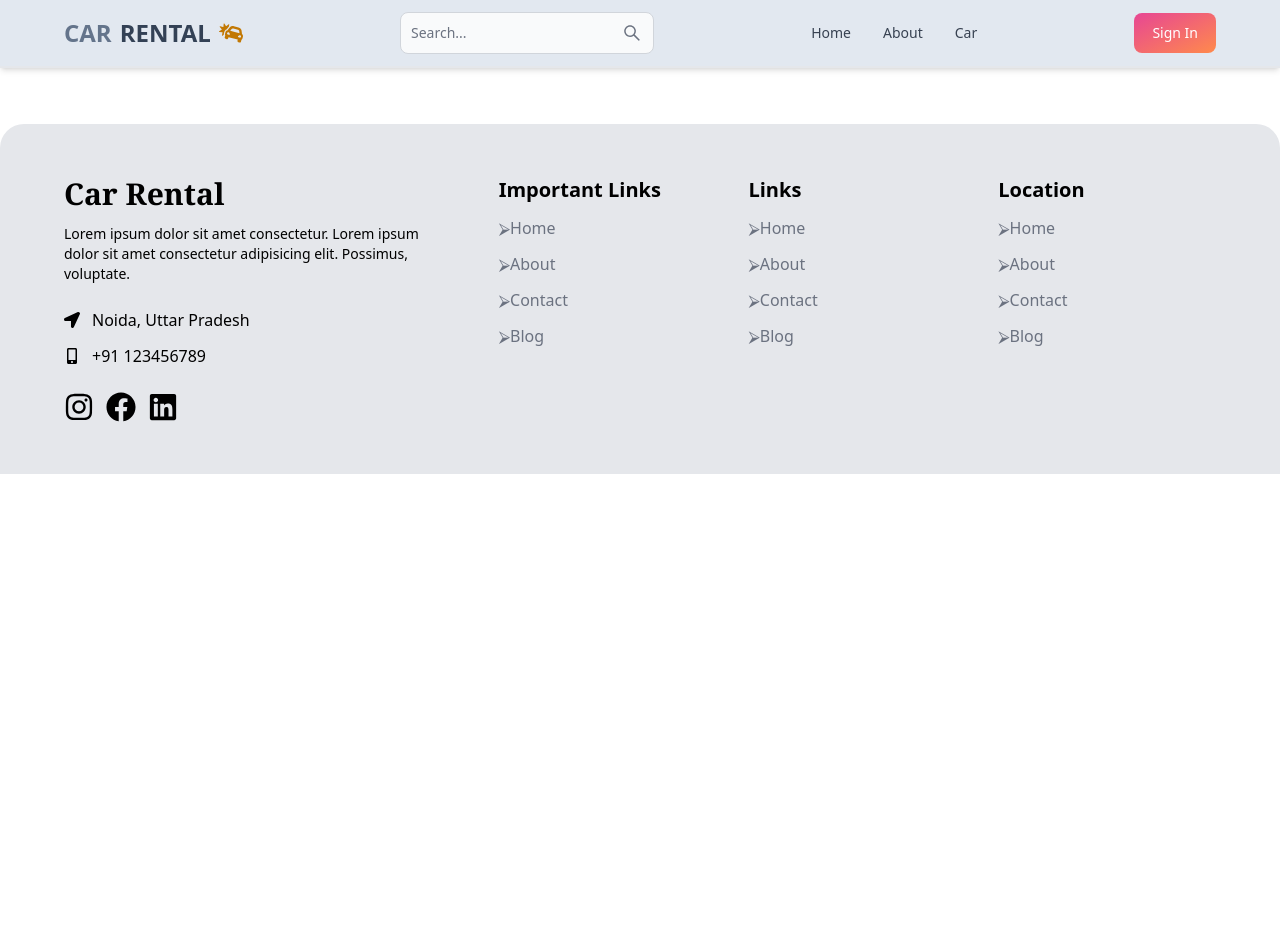
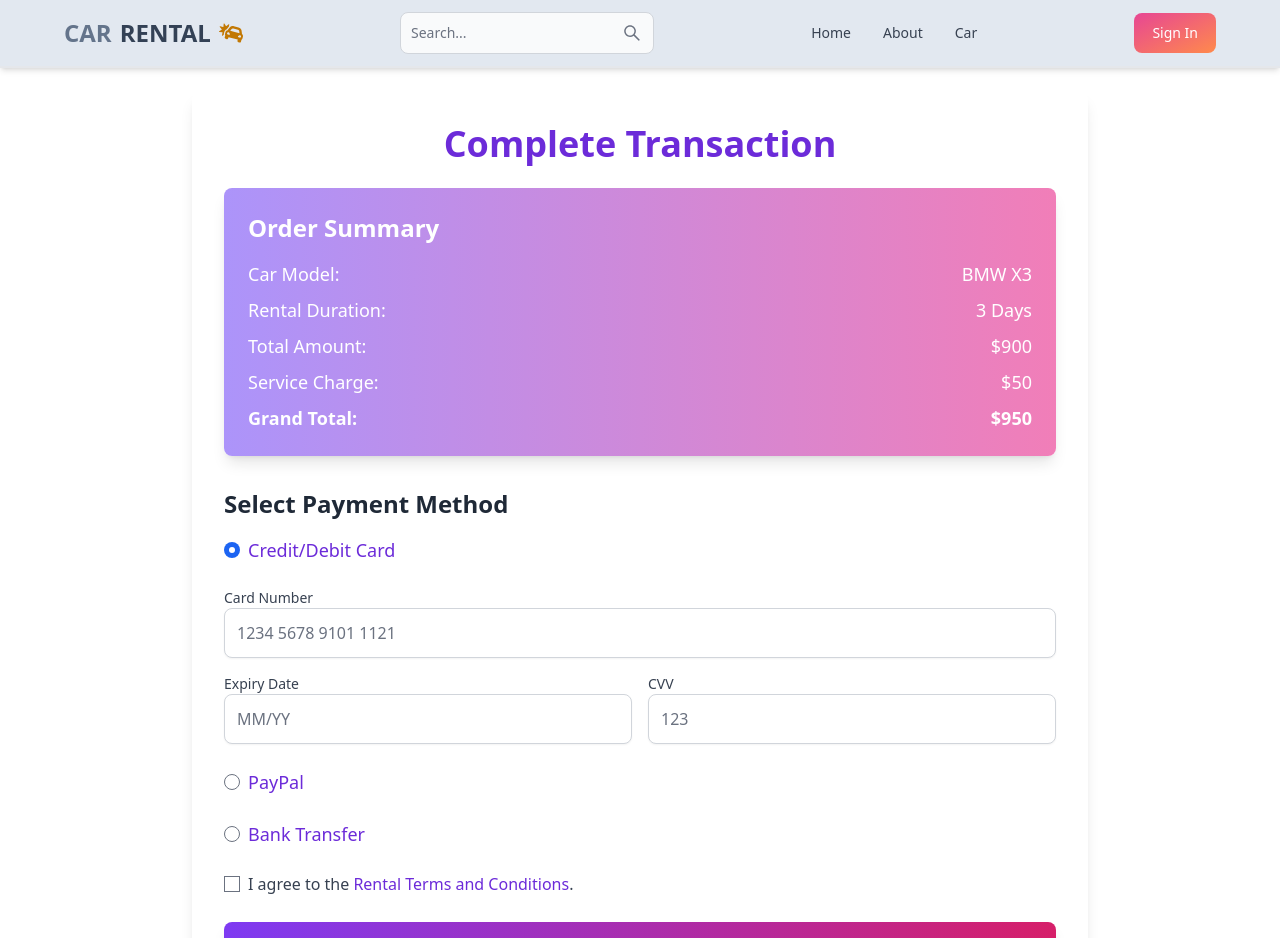
Before and after one commit to caokhanh1/Car-Rental, a React (Vite) app in the folder client/: page /payment in a window 1280 px wide. Shown: the top 938 px of the page. Before the commit the page ends 800 px from the top, so only its background shows below. Built offline with nearby package versions, Linux system fonts and the light colour scheme.

Commit message:
payment UI/khanh

```diff
--- a/client/src/App.jsx
+++ b/client/src/App.jsx
@@ -14,6 +14,7 @@ import Dashboard from "./pages/Dashboard";
 import ForgotPassword from "./pages/ForgotPassword";
 import ResetPassword from "./components/ResetPassword";
 import AdminPrivateRoute from "./components/AdminPrivateRoute";
+import PaymentPage from "./pages/PaymentPage";
 
 export default function App() {
   return (
@@ -33,7 +34,7 @@ export default function App() {
         <Route element={<AdminPrivateRoute />}>
         <Route path="/dashboard" element={<Dashboard />} />
         </Route>
-
+        <Route path="/payment" element={<PaymentPage/>} />
         <Route path="/reset" element={<ResetPassword />} />
         <Route path="/register-car" element={<CarRentalRegistration />} />
         <Route path="/booking" element={<Booking />} />
--- a/client/src/components/BookCar/BookingPage.jsx
+++ b/client/src/components/BookCar/BookingPage.jsx
@@ -1,122 +1,129 @@
+import { Link } from "react-router-dom";
 import car1 from "../../assets/car1.png";
 
 const BookingPage = () => {
   return (
-    <div className="max-w-7xl mx-auto p-6 mt-10">
-      <div className="flex flex-col lg:flex-row lg:space-x-8">
+    <div className="max-w-7xl mx-auto p-6 mt-10 space-y-12">
+      {/* Image and Booking Form Section */}
+      <div className="flex flex-col lg:flex-row lg:space-x-8 space-y-8 lg:space-y-0">
+        {/* Car Image */}
         <div className="flex-1">
-          <img src={car1} alt="Car" className="w-full h-auto rounded-lg mb-4" />
-
+          <img
+            src={car1}
+            alt="Car"
+            className="w-full h-auto rounded-xl shadow-lg transition-transform hover:scale-105 duration-300"
+          />
         </div>
 
         {/* Booking Form */}
-        <div className="bg-white p-6 rounded-lg shadow-lg flex-1 lg:max-w-sm mt-8 lg:mt-0">
-          <h2 className="text-2xl font-semibold mb-4">Book Now</h2>
-          <form className="space-y-4">
+        <div className="bg-white p-8 rounded-xl shadow-xl flex-1 lg:max-w-sm border border-gray-200">
+          <h2 className="text-3xl font-bold mb-6 text-gray-800">Book Now</h2>
+          <form className="space-y-6">
             <div>
-              <label className="block text-sm font-medium mb-1">
+              <label className="block text-sm font-medium mb-2 text-gray-700">
                 Full Name
               </label>
               <input
                 type="text"
                 placeholder="Write Your Name Here"
-                className="w-full border border-gray-300 p-2 rounded-lg"
+                className="w-full border-2 border-gray-300 p-3 rounded-lg focus:ring-2 focus:ring-yellow-500 focus:border-yellow-500"
               />
             </div>
             <div>
-              <label className="block text-sm font-medium mb-1">Address</label>
+              <label className="block text-sm font-medium mb-2 text-gray-700">
+                Address
+              </label>
               <input
-                type="email"
+                type="text"
                 placeholder="Write Your Address Here"
-                className="w-full border border-gray-300 p-2 rounded-lg"
+                className="w-full border-2 border-gray-300 p-3 rounded-lg focus:ring-2 focus:ring-yellow-500 focus:border-yellow-500"
               />
             </div>
-
-            <div>
-              <label className="block text-sm font-medium mb-1">
+            <div className="flex space-x-4">
+              <div className="w-1/2">
+                <label className="block text-sm font-medium mb-2 text-gray-700">
                   Pick-up Date
                 </label>
                 <input
                   type="date"
-                className="w-full border border-gray-300 p-2 rounded-lg"
+                  className="w-full border-2 border-gray-300 p-3 rounded-lg focus:ring-2 focus:ring-yellow-500 focus:border-yellow-500"
                 />
               </div>
-
-            <div>
-              <label className="block text-sm font-medium mb-1">
+              <div className="w-1/2">
+                <label className="block text-sm font-medium mb-2 text-gray-700">
                   Returning Date
                 </label>
                 <input
                   type="date"
-                className="w-full border border-gray-300 p-2 rounded-lg"
+                  className="w-full border-2 border-gray-300 p-3 rounded-lg focus:ring-2 focus:ring-yellow-500 focus:border-yellow-500"
                 />
               </div>
-
+            </div>
             <div>
-              <label className="block text-sm font-medium mb-1">
+              <label className="block text-sm font-medium mb-2 text-gray-700">
                 Your Message
               </label>
               <textarea
                 placeholder="Write Your Message Here"
-                className="w-full border border-gray-300 p-2 rounded-lg"
+                className="w-full border-2 border-gray-300 p-3 rounded-lg focus:ring-2 focus:ring-yellow-500 focus:border-yellow-500"
+                rows="4"
               ></textarea>
             </div>
-            <button className="w-full bg-black text-white py-2 rounded-lg">
-              Book
+            <Link to="/payment">
+            <button className="w-full bg-gradient-to-r from-yellow-500 to-yellow-600 text-white py-3 rounded-lg shadow-md hover:from-yellow-600 hover:to-yellow-700 transition-colors duration-300">
+              Book Now
             </button>
+            </Link>
+
           </form>
         </div>
       </div>
 
       {/* Vehicle Overview */}
-      <div className="mt-10">
-        <h2 className="text-2xl font-semibold mb-4">Vehicle Overview</h2>
-        <div className="grid grid-cols-1 sm:grid-cols-2 md:grid-cols-3 lg:grid-cols-4 gap-4">
-          <div className="bg-gray-100 p-4 rounded-lg">
-            <p className="text-sm text-gray-600">Body</p>
+      <div className="space-y-6">
+        <h2 className="text-3xl font-bold mb-4 text-gray-800">Vehicle Overview</h2>
+        <div className="grid grid-cols-1 sm:grid-cols-2 md:grid-cols-3 lg:grid-cols-4 gap-6">
+          <div className="bg-white p-6 rounded-lg shadow-md">
+            <p className="text-sm text-gray-500">Body</p>
             <h3 className="text-lg font-semibold">BMW X3</h3>
           </div>
-          <div className="bg-gray-100 p-4 rounded-lg">
-            <p className="text-sm text-gray-600">Make</p>
+          <div className="bg-white p-6 rounded-lg shadow-md">
+            <p className="text-sm text-gray-500">Make</p>
             <h3 className="text-lg font-semibold">Nissan</h3>
           </div>
-          <div className="bg-gray-100 p-4 rounded-lg">
-            <p className="text-sm text-gray-600">Transmission</p>
+          <div className="bg-white p-6 rounded-lg shadow-md">
+            <p className="text-sm text-gray-500">Transmission</p>
             <h3 className="text-lg font-semibold">Automatic</h3>
           </div>
-          <div className="bg-gray-100 p-4 rounded-lg">
-            <p className="text-sm text-gray-600">Fuel Type</p>
+          <div className="bg-white p-6 rounded-lg shadow-md">
+            <p className="text-sm text-gray-500">Fuel Type</p>
             <h3 className="text-lg font-semibold">Diesel</h3>
           </div>
-          {/* Add more vehicle details as needed */}
         </div>
       </div>
 
       {/* Price Details */}
-      <div className="mt-10 border-t border-gray-300">
-        <h2 className="text-2xl font-semibold mb-4 mt-10">Price Details</h2>
-        <ul className="space-y-2">
-          <li>Rent/Day: $300 (Negotiable)</li>
-          <li>Rent/Month: $3000 (Negotiable)</li>
-          <li>Service Charge: $50 (Service providing)</li>
-          <li>Extra Service: As per Service Taken</li>
-          <li>Security Deposit: $3000</li>
+      <div className="border-t border-gray-300 pt-6">
+        <h2 className="text-3xl font-bold mb-4 text-gray-800">Price Details</h2>
+        <ul className="space-y-3 text-lg">
+          <li>Rent/Day: <span className="font-semibold">$300</span> (Negotiable)</li>
+          <li>Rent/Month: <span className="font-semibold">$3000</span> (Negotiable)</li>
+          <li>Service Charge: <span className="font-semibold">$50</span> (Service providing)</li>
+          <li>Extra Service: <span className="font-semibold">As per Service Taken</span></li>
+          <li>Security Deposit: <span className="font-semibold">$3000</span></li>
         </ul>
       </div>
-      <div className="mt-10 border-t border-gray-300">
-        <h2 className="text-2xl font-semibold italic mb-4 mt-10">
-          Terms of Use
-        </h2>
-        <p className="text-gray-700">
+
+      {/* Terms of Use */}
+      <div className="border-t border-gray-300 pt-6">
+        <h2 className="text-3xl font-bold italic mb-4 text-gray-800">Terms of Use</h2>
+        <p className="text-gray-700 leading-7">
           Quy định khác: - Sử dụng xe đúng mục đích. - Không sử dụng xe thuê vào
           mục đích phi pháp, trái pháp luật. - Không sử dụng xe thuê để cầm cố,
           thế chấp. - Không hút thuốc, nhả kẹo cao su, xả rác trong xe. - Không
           chở hàng quốc cấm dễ cháy nổ. - Không chở hoa quả, thực phẩm nặng mùi
           trong xe. - Khi trả xe, nếu xe bẩn hoặc có mùi trong xe, khách hàng
-          vui lòng vệ sinh xe sạch sẽ hoặc gửi phụ thu phí vệ sinh xe. - Xe được
-          giới hạn di chuyển ở mức 400km cho 24h, và lần lượt là 250km, 300km,
-          350 km cho gói 4h, 8h, 12h. Trân trọng cảm ơn, chúc quý khách hàng có
-          những chuyến đi tuyệt vời !
+          vui lòng vệ sinh xe sạch sẽ hoặc gửi phụ thu phí vệ sinh xe.
         </p>
       </div>
     </div>
--- /dev/null
+++ b/client/src/pages/PaymentPage.jsx
@@ -0,0 +1,200 @@
+import { useState } from "react";
+
+const PaymentPage = () => {
+  const [paymentMethod, setPaymentMethod] = useState("creditCard");
+  const [loading, setLoading] = useState(false);
+  const [error, setError] = useState(null);
+  const [isAgreed, setIsAgreed] = useState(false); // State to track if the user agrees to the contract
+
+  const handlePayment = (e) => {
+    e.preventDefault();
+    if (!isAgreed) {
+      setError("You must agree to the terms and conditions before proceeding.");
+      return;
+    }
+    setLoading(true);
+    setError(null);
+
+    setTimeout(() => {
+      setLoading(false);
+      alert("Payment Successful!");
+    }, 2000);
+  };
+
+  return (
+    <div className="min-h-screen flex items-center justify-center bg-gradient-to-br to-red-500 p-6">
+      <div className="max-w-4xl w-full bg-white shadow-lg rounded-lg p-8">
+        <h1 className="text-4xl font-bold text-center mb-6 text-purple-700">
+          Complete Transaction
+        </h1>
+        <div className="bg-gradient-to-r from-purple-400 to-pink-400 text-white p-6 rounded-lg mb-8 shadow-lg">
+          <h2 className="text-2xl font-semibold mb-4">Order Summary</h2>
+          <ul className="space-y-2">
+            <li className="flex justify-between text-lg font-medium">
+              <span>Car Model:</span>
+              <span>BMW X3</span>
+            </li>
+            <li className="flex justify-between text-lg font-medium">
+              <span>Rental Duration:</span>
+              <span>3 Days</span>
+            </li>
+            <li className="flex justify-between text-lg font-medium">
+              <span>Total Amount:</span>
+              <span>$900</span>
+            </li>
+            <li className="flex justify-between text-lg font-medium">
+              <span>Service Charge:</span>
+              <span>$50</span>
+            </li>
+            <li className="flex justify-between text-lg font-bold">
+              <span>Grand Total:</span>
+              <span>$950</span>
+            </li>
+          </ul>
+        </div>
+
+        <h2 className="text-2xl font-semibold text-gray-800 mb-4">Select Payment Method</h2>
+        <form onSubmit={handlePayment} className="space-y-6">
+          <div className="flex items-center mb-4">
+            <input
+              type="radio"
+              id="creditCard"
+              name="paymentMethod"
+              value="creditCard"
+              checked={paymentMethod === "creditCard"}
+              onChange={() => setPaymentMethod("creditCard")}
+              className="mr-2 focus:ring-purple-500"
+            />
+            <label htmlFor="creditCard" className="text-lg font-medium text-purple-700">
+              Credit/Debit Card
+            </label>
+          </div>
+
+          {paymentMethod === "creditCard" && (
+            <div className="space-y-4">
+              <div>
+                <label className="block text-sm font-medium text-gray-700">Card Number</label>
+                <input
+                  type="text"
+                  placeholder="1234 5678 9101 1121"
+                  className="w-full border border-gray-300 p-3 rounded-lg focus:outline-none focus:border-purple-500 shadow-sm"
+                  required
+                />
+              </div>
+              <div className="flex space-x-4">
+                <div className="w-1/2">
+                  <label className="block text-sm font-medium text-gray-700">Expiry Date</label>
+                  <input
+                    type="text"
+                    placeholder="MM/YY"
+                    className="w-full border border-gray-300 p-3 rounded-lg focus:outline-none focus:border-purple-500 shadow-sm"
+                    required
+                  />
+                </div>
+                <div className="w-1/2">
+                  <label className="block text-sm font-medium text-gray-700">CVV</label>
+                  <input
+                    type="text"
+                    placeholder="123"
+                    className="w-full border border-gray-300 p-3 rounded-lg focus:outline-none focus:border-purple-500 shadow-sm"
+                    required
+                  />
+                </div>
+              </div>
+            </div>
+          )}
+
+          <div className="flex items-center mb-4">
+            <input
+              type="radio"
+              id="paypal"
+              name="paymentMethod"
+              value="paypal"
+              checked={paymentMethod === "paypal"}
+              onChange={() => setPaymentMethod("paypal")}
+              className="mr-2 focus:ring-purple-500"
+            />
+            <label htmlFor="paypal" className="text-lg font-medium text-purple-700">
+              PayPal
+            </label>
+          </div>
+
+          {paymentMethod === "paypal" && (
+            <div>
+              <label className="block text-sm font-medium text-gray-700">PayPal Email</label>
+              <input
+                type="email"
+                placeholder="example@paypal.com"
+                className="w-full border border-gray-300 p-3 rounded-lg focus:outline-none focus:border-purple-500 shadow-sm"
+                required
+              />
+            </div>
+          )}
+
+          <div className="flex items-center mb-4">
+            <input
+              type="radio"
+              id="bankTransfer"
+              name="paymentMethod"
+              value="bankTransfer"
+              checked={paymentMethod === "bankTransfer"}
+              onChange={() => setPaymentMethod("bankTransfer")}
+              className="mr-2 focus:ring-purple-500"
+            />
+            <label htmlFor="bankTransfer" className="text-lg font-medium text-purple-700">
+              Bank Transfer
+            </label>
+          </div>
+
+          {paymentMethod === "bankTransfer" && (
+            <div>
+              <label className="block text-sm font-medium text-gray-700">Bank Account Number</label>
+              <input
+                type="text"
+                placeholder="Your Account Number"
+                className="w-full border border-gray-300 p-3 rounded-lg focus:outline-none focus:border-purple-500 shadow-sm"
+                required
+              />
+            </div>
+          )}
+
+          {/* Terms and Conditions Section */}
+          <div className="mt-4">
+            <label className="inline-flex items-start">
+              <input
+                type="checkbox"
+                checked={isAgreed}
+                onChange={(e) => setIsAgreed(e.target.checked)}
+                className="mt-1 mr-2 focus:ring-purple-500"
+              />
+              <span className="text-gray-700">
+                I agree to the{" "}
+                <a
+                  href="#"
+                  className="text-purple-700 hover:underline"
+                  target="_blank"
+                  rel="noopener noreferrer"
+                >
+                  Rental Terms and Conditions
+                </a>
+                .
+              </span>
+            </label>
+          </div>
+
+          {error && <p className="text-red-500 mt-4">{error}</p>}
+
+          <button
+            type="submit"
+            disabled={loading}
+            className="bg-gradient-to-r from-purple-600 to-pink-600 text-white py-3 px-6 rounded-lg w-full mt-6 shadow-lg hover:opacity-90 transition duration-200"
+          >
+            {loading ? "Processing..." : "Confirm Payment"}
+          </button>
+        </form>
+      </div>
+    </div>
+  );
+};
+
+export default PaymentPage;
```
Also changed, not shown: client/src/pages/SignIn.jsx (+4 -5 lines). Lines whose indentation alone changed are shown as unchanged.
